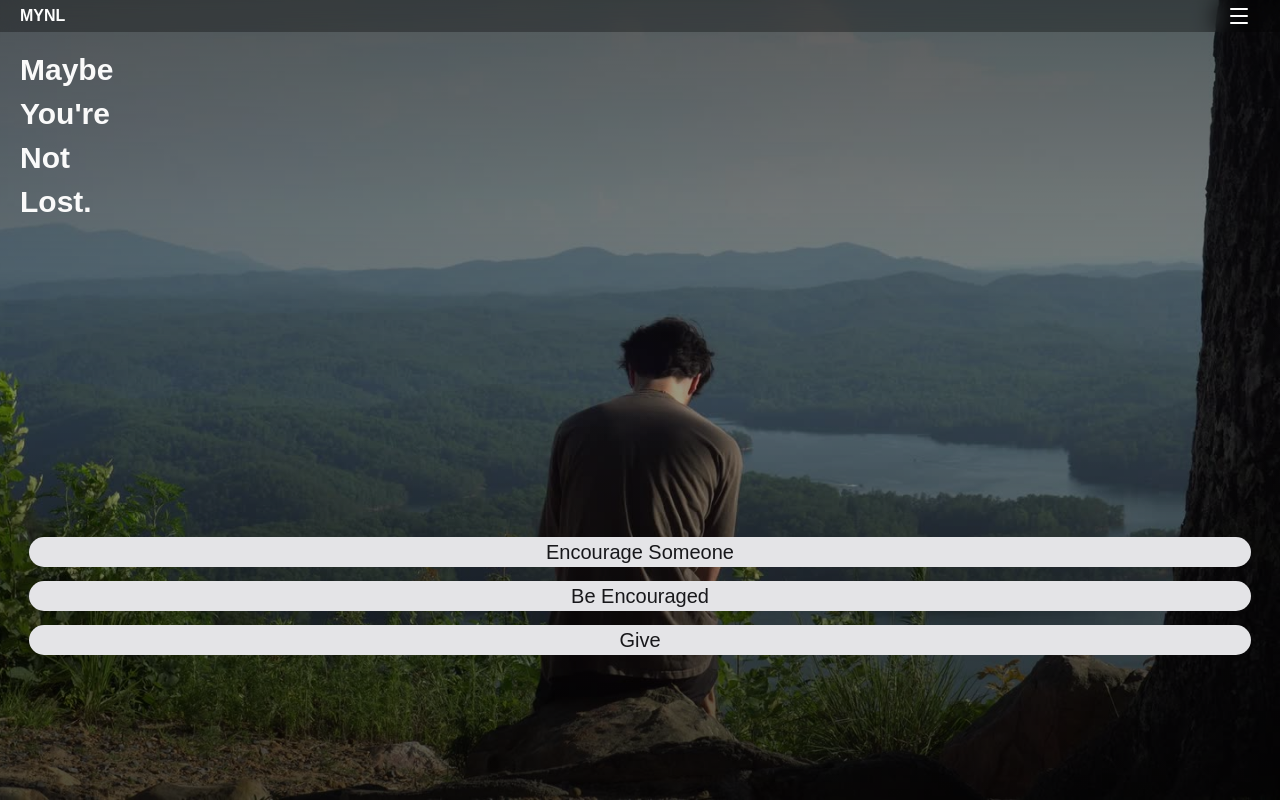
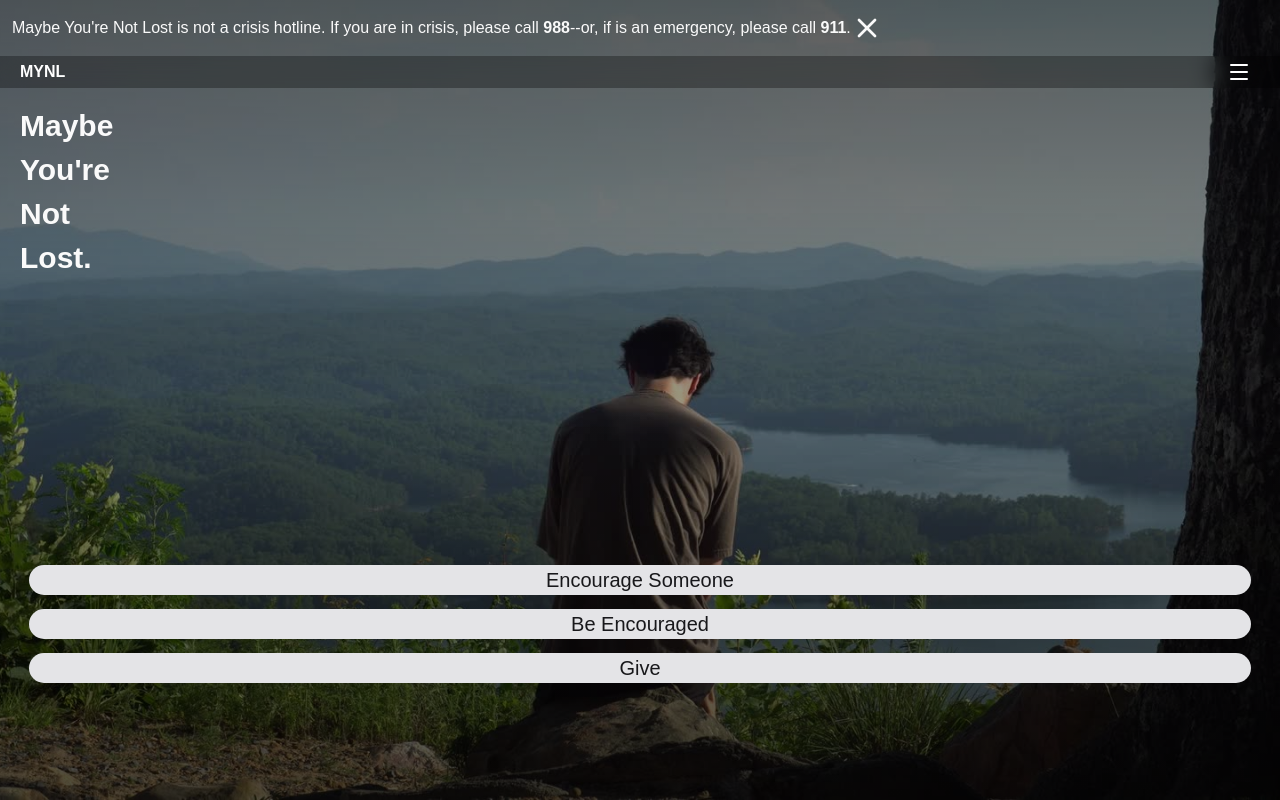
Before and after one commit to jackiessb/maybeyourenotlost, a React (Vite) app in the folder frontend/: page / in a window 1280 px wide. Built offline with nearby package versions, Linux system fonts and the light colour scheme.

Commit message:
feat: medical disclaimer

```diff
--- a/frontend/src/App.tsx
+++ b/frontend/src/App.tsx
@@ -7,10 +7,12 @@ import { Toaster } from "./components/ui/toast";
 import { NavMenu } from "./components-mynl/NavMenu";
 import { VideoBackground } from "./components-mynl/VideoBackground";
 import { usePageTransition } from "./lib/usePageTransition";
+import { X } from "lucide-react";
 
 type Page = "home" | "encourage-someone" | "be-encouraged" | "about";
 
 function App() {
+  const hasReadDisclaimer = localStorage.getItem("hasReadDisclaimer");
   const [page, setPage] = useState<Page>("home");
   const { rendered, visible } = usePageTransition(page);
 
@@ -18,6 +20,26 @@ function App() {
     <>
       <VideoBackground />
       <div className="relative z-1 flex flex-col h-dvh">
+        {!hasReadDisclaimer && (
+          <div className="flex flex-row p-3 items-center">
+            <div>
+              <span>
+                Maybe You're Not Lost is not a crisis hotline. If you are in
+                crisis, please call <span className="font-bold">988</span>--or,
+                if is an emergency, please call{" "}
+                <span className="font-bold">911</span>.
+              </span>
+            </div>
+            <span className="font-bold text-xl">
+              <X
+                size="32"
+                onClick={() => {
+                  localStorage.setItem("hasReadDisclaimer", "true");
+                }}
+              ></X>
+            </span>
+          </div>
+        )}
         <NavMenu
           onBackToHome={() => setPage("home")}
           onToAbout={() => setPage("about")}
```
